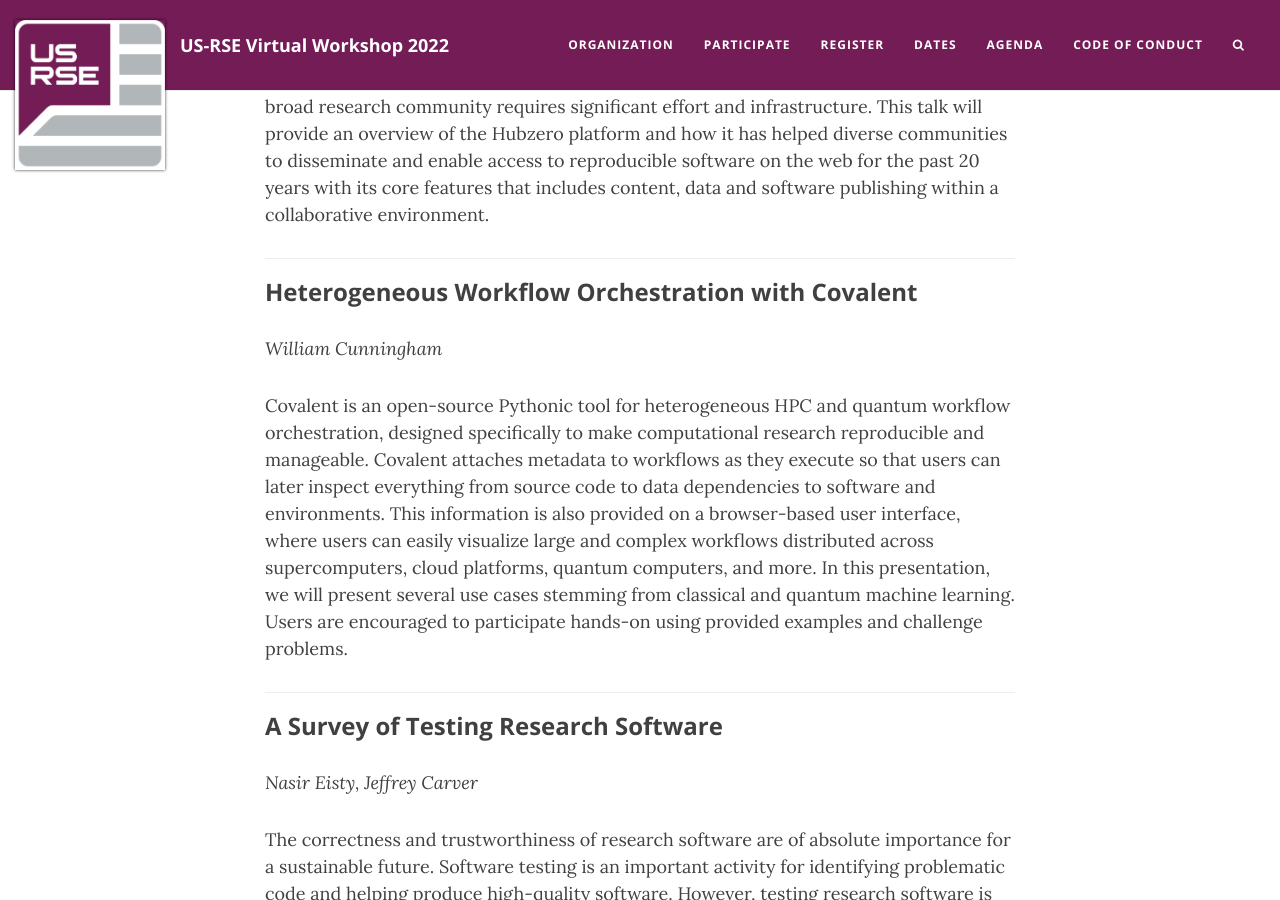
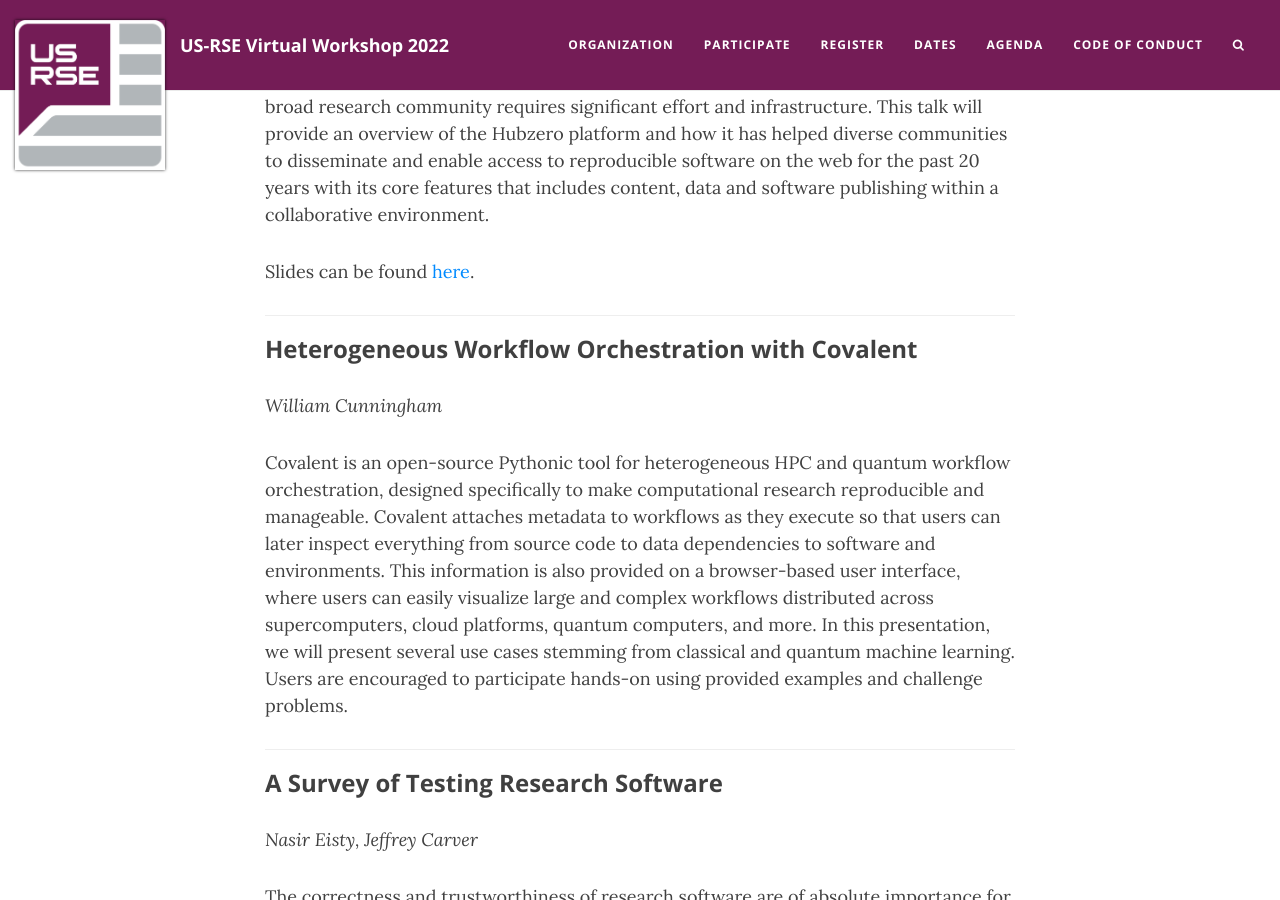
Before and after one commit to USRSE/virtual-workshop-2022, a Jekyll site: the page built from pages/abstracts.md, in a window 1280 px wide and 900 px high, scrolled down 3525 px. Built offline with Jekyll 4.4.1, drawn with Linux system fonts in a browser that asks for light colours; nearby versions of some CDN libraries.

Commit message:
added slides link

```diff
--- a/pages/abstracts.md
+++ b/pages/abstracts.md
@@ -64,6 +64,8 @@
 *Amit Chourasia*
 
 Many research communities are transcending the boundaries of scholarly articles. There is a strong and growing trend to make additional research products available to help validate, reproduce and extend the state of research. These research products may include software, data and documents. However, making these artifacts available to a broad research community requires significant effort and infrastructure. This talk will provide an overview of the Hubzero platform and how it has helped diverse communities to disseminate and enable access to reproducible software on the web for the past 20 years with its core features that includes content, data and software publishing within a collaborative environment.
+
+Slides can be found [here](https://drive.google.com/file/d/1kELcw8ny7UsiVB9Am8uaufx8MUa_1c8z/view).
 
 ---
 
```
